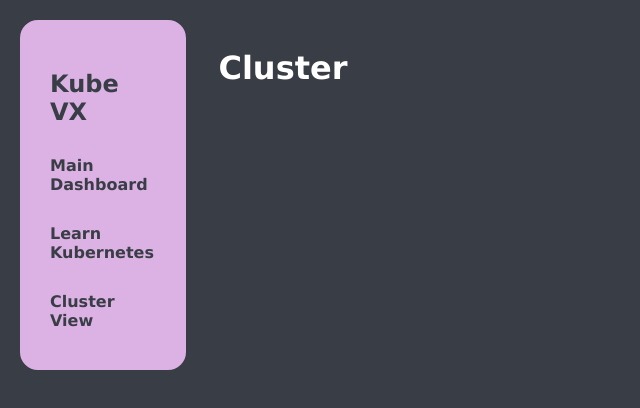
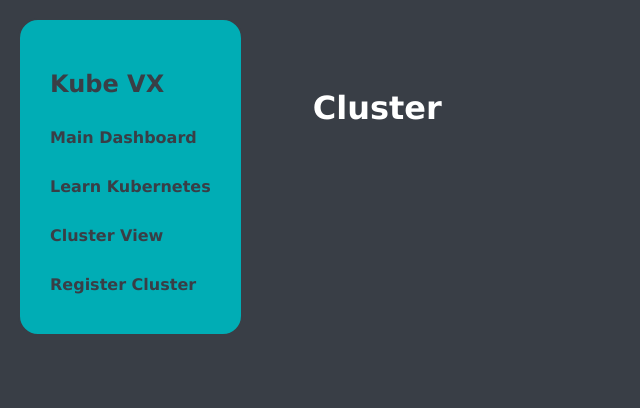
Before and after one commit to oslabs-beta/KubeVX, a React app: page /clusterview in a window 1280 px wide. Shown: the top 408 px of the page, without its empty margins (0-640 px from the left). Built offline with nearby package versions, Linux system fonts and the light colour scheme.

Commit message:
pwang040: backing up before pull

```diff
--- a/src/App.js
+++ b/src/App.js
@@ -3,7 +3,7 @@ import { BrowserRouter as Router, Route, Switch } from "react-router-dom";
 import MainDashboard from "./MainDashboard.js";
 import LearnK8s from "./LearnK8s.js";
 import ClusterView from "./ClusterView.js";
-import DBoardCreate from "./components/DBoardCreate.jsx"
+import DBoardCreate from "./DBoardCreate.js"
 
 const App = () => {
   return (
--- a/src/components/DBoardCreate.jsx
+++ b/src/DBoardCreate.js
@@ -1,5 +1,6 @@
 import React, { useState } from 'react';
-
+import Navigation from './components/Navigation.jsx';
+import '../src/public/register.css';
 const DBaordCreate = () => {
   const [apiUrl, setApiUrl] = useState('');
   const [dashboardName, setDashboardName] = useState('');
@@ -15,10 +16,11 @@ const DBaordCreate = () => {
   };
 
   return (
-    <div className="App">
-      <div className="content">
+      <div className="registerContainer">
+      <Navigation />
+      <div className='content'>
         <h1>Register Your K8s cluster</h1>
-        <form onSubmit={handleFormSubmit}>
+        <form className="content" onSubmit={handleFormSubmit}>
           <input
             type="text"  // Use type="text" for a general text input
             placeholder="API URL"
@@ -33,8 +35,8 @@ const DBaordCreate = () => {
           /> <br/>
           <button type="submit">Register</button>
         </form>
+        </div>
       </div>
-    </div>
   );
 };
 
--- a/src/components/Navigation.jsx
+++ b/src/components/Navigation.jsx
@@ -29,6 +29,9 @@ const Navigation = () => {
       <Link to="/clusterview" className="nav-item third-color">
         Cluster View
       </Link>
+      <Link to="/register" className="nav-item third-color">
+        Register Cluster
+      </Link>
     </div>
   );
 };
--- /dev/null
+++ b/src/public/register.css
@@ -0,0 +1,28 @@
+.registerContainer {
+        display: flex;
+        font-family: Verdana, Geneva, Tahoma, sans-serif;
+  }
+
+  .navigation {
+    flex: none;
+    display: flex;
+    flex-direction: column;
+    padding: 20px;
+    background: #00adb5;
+  }
+
+  .nav-item {
+    padding: 10px;
+    margin-bottom: 10px;
+    color: #393e46;
+    cursor: pointer;
+    text-decoration: none;
+  }
+  .content {
+    flex: 1;
+    padding: 60px;
+    background: #393e46;
+    color: white;
+    display: flex;
+    flex-direction: column;
+  }
```
Also changed, not shown: 1 other file (tests, documents, lock files or other folders).
